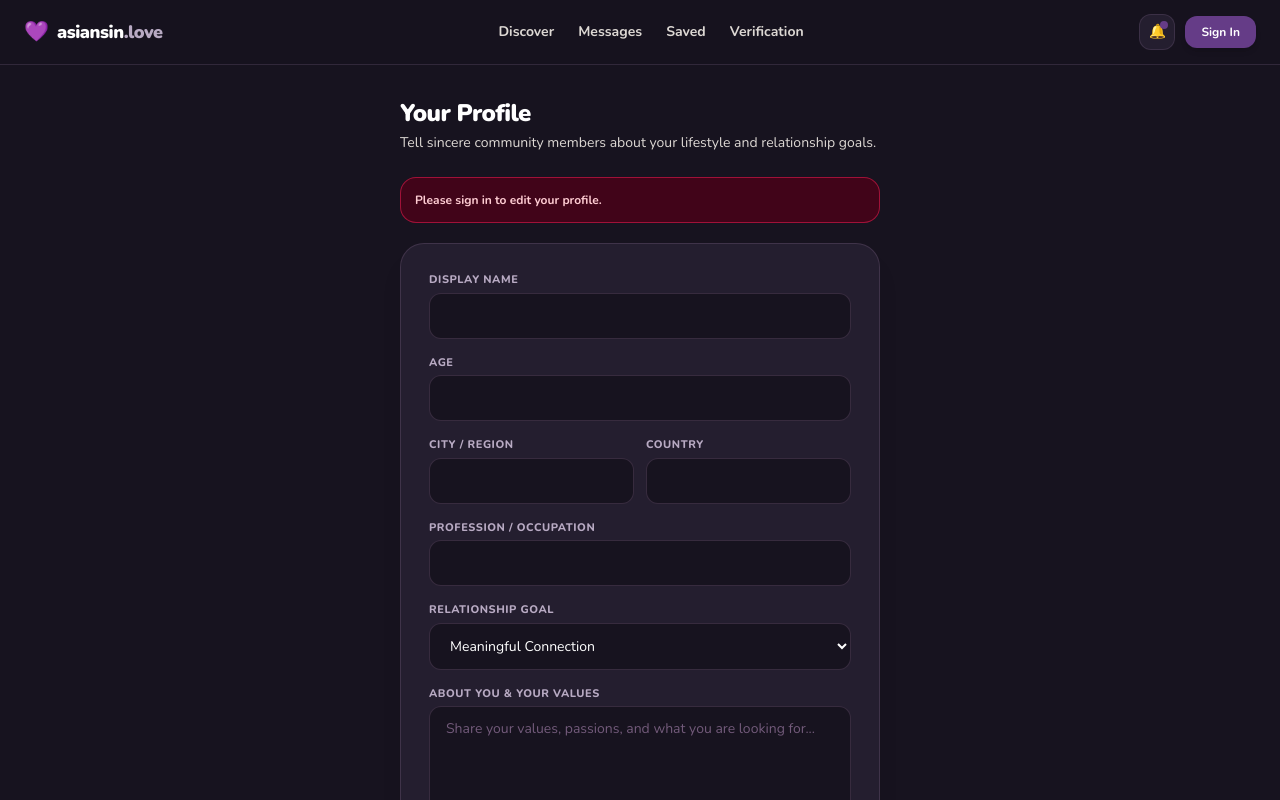
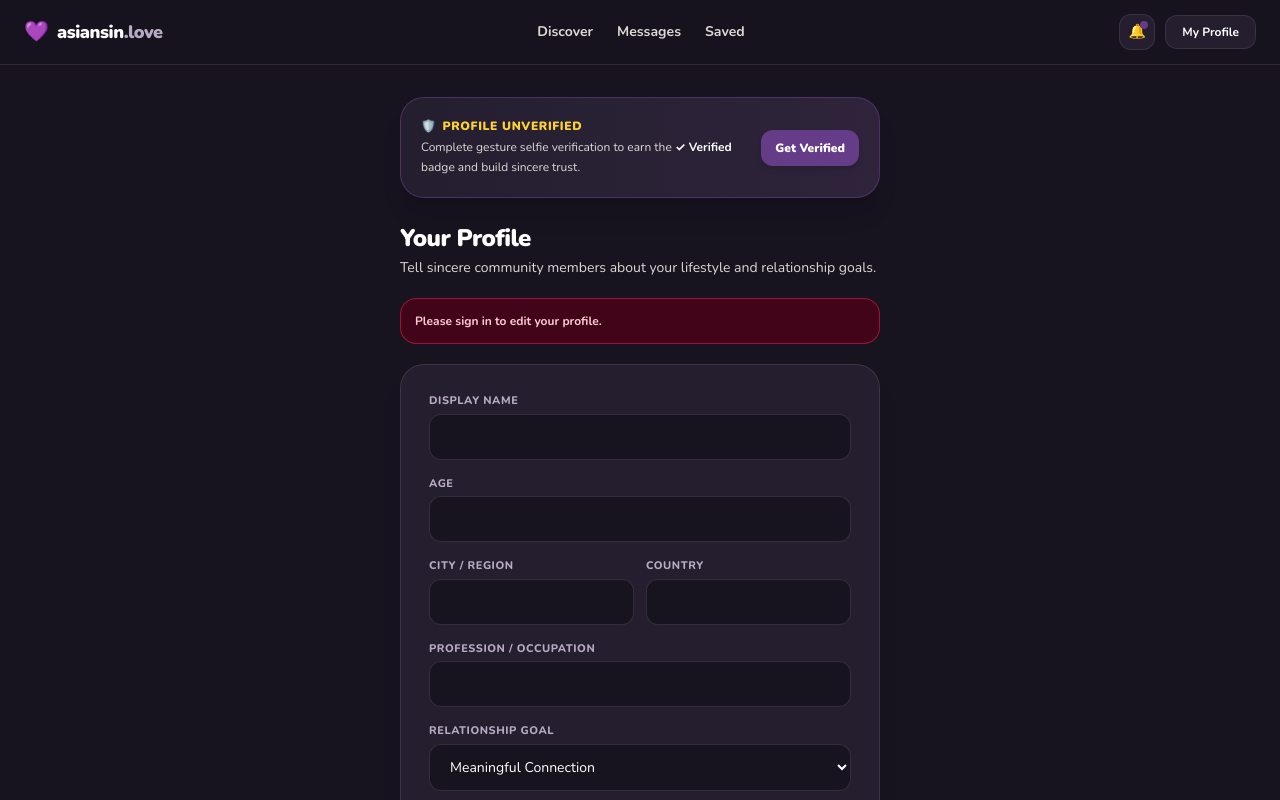
Before and after one commit to sandschristopher-png/asiansin-love, a Next.js app: page /profile in a window 1280 px wide. Shown: the top 800 px of the page. Built offline with nearby package versions, Linux system fonts and the light colour scheme; no server answers.

Commit message:
feat: relocate verification callout to profile and display safety advisory on unverified profiles

```diff
--- a/app/profile/[id]/page.tsx
+++ b/app/profile/[id]/page.tsx
@@ -10,19 +10,20 @@ export default function PublicProfilePage() {
   const params = useParams();
   const profileId = params?.id as string;
 
-  // Mock profile data designed for testing
   const [activePhotoIndex, setActivePhotoIndex] = useState(0);
+
+  // Profile data (in production, loaded from supabase via profileId)
+  const isVerified = false; // Set to demonstrate the unverified warning
 
   const photos = [
     'https://images.unsplash.com/photo-1534528741775-53994a69daeb?auto=format&fit=crop&w=1000&q=80',
     'https://images.unsplash.com/photo-1517841905240-472988babdf9?auto=format&fit=crop&w=1000&q=80',
-    'https://images.unsplash.com/photo-1524504388940-b1c1722653e1?auto=format&fit=crop&w=1000&q=80',
   ];
 
   return (
     <main className="w-full max-w-2xl mx-auto pb-24 sm:py-8 sm:px-4">
 
-      {/* Photo Frame Section */}
+      {/* Photo Frame */}
       <div className="relative w-full aspect-[4/5] sm:rounded-3xl overflow-hidden bg-[#17131F] shadow-2xl">
         <Image
           src={photos[activePhotoIndex]}
@@ -34,10 +35,9 @@ export default function PublicProfilePage() {
           unoptimized
         />
 
-        {/* Gradient Shadow Overlays */}
         <div className="absolute inset-0 bg-gradient-to-t from-[#17131F] via-transparent to-black/30 pointer-events-none" />
 
-        {/* Top Controls: Back and Quick Actions */}
+        {/* Header Controls */}
         <div className="absolute top-4 left-4 right-4 flex items-center justify-between z-20">
           <button
             type="button"
@@ -48,24 +48,22 @@ export default function PublicProfilePage() {
             ←
           </button>
 
-          <div className="flex items-center gap-2">
           <span className="px-3 py-1 rounded-full bg-emerald-950/80 backdrop-blur-md border border-emerald-500/50 text-emerald-300 text-xs font-bold flex items-center gap-1.5 shadow-md">
             <span className="h-2 w-2 rounded-full bg-emerald-400 animate-pulse" />
             Online
           </span>
         </div>
-        </div>
 
-        {/* Thumbnail Selector Dots / Bar */}
+        {/* Dots */}
         <div className="absolute bottom-5 left-4 right-4 flex items-center justify-center gap-2 z-20">
-          {photos.map((photo, idx) => (
+          {photos.map((_, idx) => (
             <button
               key={idx}
               type="button"
               onClick={() => setActivePhotoIndex(idx)}
               className={`h-2.5 rounded-full transition-all ${
                 activePhotoIndex === idx
-                  ? 'w-8 bg-[#653C87] shadow-lg shadow-[#653C87]/50'
+                  ? 'w-8 bg-[#653C87]'
                   : 'w-2.5 bg-white/50 hover:bg-white/80'
               }`}
               aria-label={`Photo ${idx + 1}`}
@@ -77,15 +75,36 @@ export default function PublicProfilePage() {
       {/* Profile Details Container */}
       <div className="px-4 pt-5 space-y-5">
 
-        {/* Header Block: Name, Age, Verification */}
+        {/* Unverified Advisory Banner */}
+        {!isVerified && (
+          <div className="rounded-2xl bg-amber-950/50 border border-amber-500/40 p-4 flex items-start gap-3 shadow-lg">
+            <span className="text-xl leading-none">⚠️</span>
+            <div className="text-xs space-y-1">
+              <strong className="text-amber-200 block font-black uppercase tracking-wide">
+                Community Advisory: Identity Not Yet Verified
+              </strong>
+              <p className="text-amber-100/90 leading-relaxed">
+                This member has not yet completed selfie gesture verification. Never send money, cryptocurrency, or share financial credentials with any member.
+              </p>
+            </div>
+          </div>
+        )}
+
+        {/* Name and Meta */}
         <div className="space-y-1.5">
           <div className="flex items-center gap-2 flex-wrap">
             <h1 className="text-3xl font-extrabold text-white tracking-tight">
               Camille, 26
             </h1>
+            {isVerified ? (
               <span className="px-2.5 py-1 rounded-lg bg-[#653C87] border border-[#978FA8]/40 text-white text-xs font-black tracking-wide shadow-md">
                 ✓ Photo Verified
               </span>
+            ) : (
+              <span className="px-2.5 py-1 rounded-lg bg-[#241E2F] border border-amber-500/40 text-amber-300 text-xs font-bold shadow-md">
+                Unverified
+              </span>
+            )}
           </div>
 
           <p className="text-sm sm:text-base font-semibold text-[#DDD8D4] flex items-center gap-1.5">
@@ -96,7 +115,7 @@ export default function PublicProfilePage() {
           </p>
         </div>
 
-        {/* Primary Intent Pill */}
+        {/* Intent Pill */}
         <div className="rounded-2xl bg-[#241E2F] border border-[#725A7A]/35 p-3.5 flex items-center justify-between">
           <div>
             <span className="text-[11px] font-bold uppercase tracking-wider text-[#B8AAC3] block">
@@ -109,12 +128,11 @@ export default function PublicProfilePage() {
           <span className="text-2xl">🎯</span>
         </div>
 
-        {/* About Section */}
+        {/* Bio */}
         <div className="rounded-3xl bg-[#241E2F] border border-[#725A7A]/35 p-5 space-y-3.5 shadow-xl">
           <h2 className="text-xs font-extrabold uppercase tracking-widest text-[#B8AAC3]">
             About Camille
           </h2>
-
           <p className="text-base text-[#F3EBF9] leading-relaxed font-medium">
             Hello! I am a Software Quality Assurance lead living in Metro Manila.
           </p>
@@ -124,24 +142,9 @@ export default function PublicProfilePage() {
           <p className="text-base text-[#F3EBF9] leading-relaxed font-medium">
             Looking for a mature, sincere gentleman ready for a real, committed relationship leading to marriage.
           </p>
-
-          <div className="pt-3 border-t border-[#725A7A]/25 flex flex-wrap gap-2 text-xs">
-            <span className="px-3 py-1.5 rounded-xl bg-[#17131F] border border-[#725A7A]/30 text-[#DDD8D4] font-semibold">
-              🗣️ English (Fluent)
-            </span>
-            <span className="px-3 py-1.5 rounded-xl bg-[#17131F] border border-[#725A7A]/30 text-[#DDD8D4] font-semibold">
-              🇵🇭 Tagalog (Native)
-            </span>
-            <span className="px-3 py-1.5 rounded-xl bg-[#17131F] border border-[#725A7A]/30 text-[#DDD8D4] font-semibold">
-              📏 165 cm
-            </span>
-            <span className="px-3 py-1.5 rounded-xl bg-[#17131F] border border-[#725A7A]/30 text-[#DDD8D4] font-semibold">
-              🎓 Bachelor's Degree
-            </span>
-          </div>
         </div>
 
-        {/* Floating/Sticky Action Button */}
+        {/* Action Button */}
         <div className="space-y-2 pt-2">
           <Link
             href={`/chat/${profileId || 'camille'}`}
@@ -149,10 +152,8 @@ export default function PublicProfilePage() {
           >
             Send Direct Message
           </Link>
-
-          <p className="text-center text-xs text-[#B8AAC3] flex items-center justify-center gap-1.5">
-            <span>🔒</span>
-            100% scam-free messaging. Financial requests are strictly prohibited.
+          <p className="text-center text-xs text-[#B8AAC3]">
+            🔒 Sincere courtship messaging. Financial requests are strictly prohibited.
           </p>
         </div>
 
--- a/app/profile/page.tsx
+++ b/app/profile/page.tsx
@@ -1,11 +1,13 @@
 'use client';
 
 import React, { useEffect, useState } from 'react';
+import Link from 'next/link';
 import { supabase } from '@/lib/supabaseClient';
 
 export default function EditProfilePage() {
   const [loading, setLoading] = useState(true);
   const [saving, setSaving] = useState(false);
+  const [isVerified, setIsVerified] = useState(false);
   const [statusMessage, setStatusMessage] = useState<{ type: 'success' | 'error'; text: string } | null>(null);
 
   const [displayName, setDisplayName] = useState('');
@@ -26,7 +28,7 @@ export default function EditProfilePage() {
           return;
         }
 
-        const { data, error } = await supabase
+        const { data } = await supabase
           .from('profiles')
           .select('*')
           .eq('id', user.id)
@@ -40,6 +42,7 @@ export default function EditProfilePage() {
           setProfession(data.profession || '');
           setRelationshipGoal(data.relationship_goal || 'Meaningful Connection');
           setBio(data.bio || '');
+          setIsVerified(Boolean(data.is_verified));
         }
       } catch (err: any) {
         console.error('Error fetching profile:', err.message);
@@ -98,8 +101,32 @@ export default function EditProfilePage() {
   return (
     <main className="max-w-lg mx-auto w-full px-4 py-8 pb-20">
 
+      {/* Verification Status Card */}
+      {!isVerified ? (
+        <div className="mb-6 rounded-3xl bg-gradient-to-r from-[#241E2F] to-[#2F243B] border border-[#653C87]/60 p-5 shadow-xl flex items-center justify-between gap-4">
+          <div className="space-y-1">
+            <div className="flex items-center gap-1.5 text-amber-300 text-xs font-black uppercase tracking-wider">
+              <span>🛡️</span> Profile Unverified
+            </div>
+            <p className="text-xs text-[#DDD8D4] leading-relaxed">
+              Complete gesture selfie verification to earn the <strong className="text-white">✓ Verified</strong> badge and build sincere trust.
+            </p>
+          </div>
+          <Link
+            href="/verify"
+            className="px-3.5 py-2.5 rounded-xl bg-[#653C87] hover:bg-[#7A49A2] text-white text-xs font-black flex-shrink-0 shadow-md active:scale-95 transition-all"
+          >
+            Get Verified
+          </Link>
+        </div>
+      ) : (
+        <div className="mb-6 rounded-2xl bg-emerald-950/40 border border-emerald-500/30 p-3.5 flex items-center gap-2 text-xs font-bold text-emerald-300">
+          <span>✓</span> Your identity is verified and active across the community.
+        </div>
+      )}
+
       {/* Page Heading */}
-      <div className="mb-6">
+      <div className="mb-5">
         <h1 className="text-2xl font-black text-white tracking-tight">
           Your Profile
         </h1>
--- a/components/Navbar.tsx
+++ b/components/Navbar.tsx
@@ -22,7 +22,7 @@ export function Navbar() {
           </span>
         </Link>
 
-        {/* Desktop Navigation Links */}
+        {/* Desktop Navigation */}
         <nav className="hidden md:flex items-center gap-6">
           <Link
             href="/discover"
@@ -48,17 +48,9 @@ export function Navbar() {
           >
             Saved
           </Link>
-          <Link
-            href="/verify"
-            className={`text-sm font-bold transition-colors ${
-              isActive('/verify') ? 'text-[#E6D7FA]' : 'text-[#DDD8D4] hover:text-white'
-            }`}
-          >
-            Verification
-          </Link>
         </nav>
 
-        {/* Action Buttons & Mobile Hamburger */}
+        {/* Action Controls */}
         <div className="flex items-center gap-2.5">
           <Link
             href="/notifications"
@@ -70,13 +62,13 @@ export function Navbar() {
           </Link>
 
           <Link
-            href="/login"
-            className="hidden sm:inline-flex px-4 py-2 rounded-xl bg-[#653C87] hover:bg-[#7A49A2] text-white text-xs font-bold transition-all shadow-md active:scale-95"
+            href="/profile"
+            className="hidden sm:inline-flex px-4 py-2 rounded-xl bg-[#241E2F] border border-[#725A7A]/30 hover:border-[#978FA8] text-white text-xs font-bold transition-all"
           >
-            Sign In
+            My Profile
           </Link>
 
-          {/* Mobile Menu Toggle Button */}
+          {/* Mobile Hamburger */}
           <button
             type="button"
             onClick={() => setMobileMenuOpen(!mobileMenuOpen)}
@@ -90,48 +82,42 @@ export function Navbar() {
 
       </div>
 
-      {/* Mobile Slide-Down Drawer */}
+      {/* Mobile Drawer */}
       {mobileMenuOpen && (
         <div className="md:hidden bg-[#241E2F] border-b border-[#725A7A]/40 px-5 py-4 space-y-3 shadow-2xl animate-in slide-in-from-top-2">
           <div className="grid grid-cols-2 gap-2 text-sm font-bold">
             <Link
               href="/discover"
               onClick={() => setMobileMenuOpen(false)}
-              className="p-2.5 rounded-xl bg-[#17131F] border border-[#725A7A]/25 text-white flex items-center gap-2"
+              className="p-3 rounded-xl bg-[#17131F] border border-[#725A7A]/25 text-white flex items-center gap-2.5"
             >
               <span>🧭</span> Discover
             </Link>
             <Link
               href="/messages"
               onClick={() => setMobileMenuOpen(false)}
-              className="p-2.5 rounded-xl bg-[#17131F] border border-[#725A7A]/25 text-white flex items-center gap-2"
+              className="p-3 rounded-xl bg-[#17131F] border border-[#725A7A]/25 text-white flex items-center gap-2.5"
             >
               <span>💬</span> Messages
             </Link>
             <Link
               href="/favorites"
               onClick={() => setMobileMenuOpen(false)}
-              className="p-2.5 rounded-xl bg-[#17131F] border border-[#725A7A]/25 text-white flex items-center gap-2"
+              className="p-3 rounded-xl bg-[#17131F] border border-[#725A7A]/25 text-white flex items-center gap-2.5"
             >
               <span>⭐</span> Saved
             </Link>
             <Link
-              href="/verify"
+              href="/profile"
               onClick={() => setMobileMenuOpen(false)}
-              className="p-2.5 rounded-xl bg-[#17131F] border border-[#725A7A]/25 text-white flex items-center gap-2"
+              className="p-3 rounded-xl bg-[#17131F] border border-[#725A7A]/25 text-white flex items-center gap-2.5"
             >
-              <span>🛡️</span> Verify
+              <span>👤</span> My Profile
             </Link>
           </div>
 
           <div className="pt-2 border-t border-[#725A7A]/25 flex items-center justify-between">
-            <Link
-              href="/profile"
-              onClick={() => setMobileMenuOpen(false)}
-              className="text-xs text-[#DDD8D4] hover:text-white font-bold"
-            >
-              👤 My Profile
-            </Link>
+            <span className="text-xs text-[#B8AAC3]">asiansin.love</span>
             <Link
               href="/login"
               onClick={() => setMobileMenuOpen(false)}
```
Lines whose indentation alone changed are shown as unchanged.
